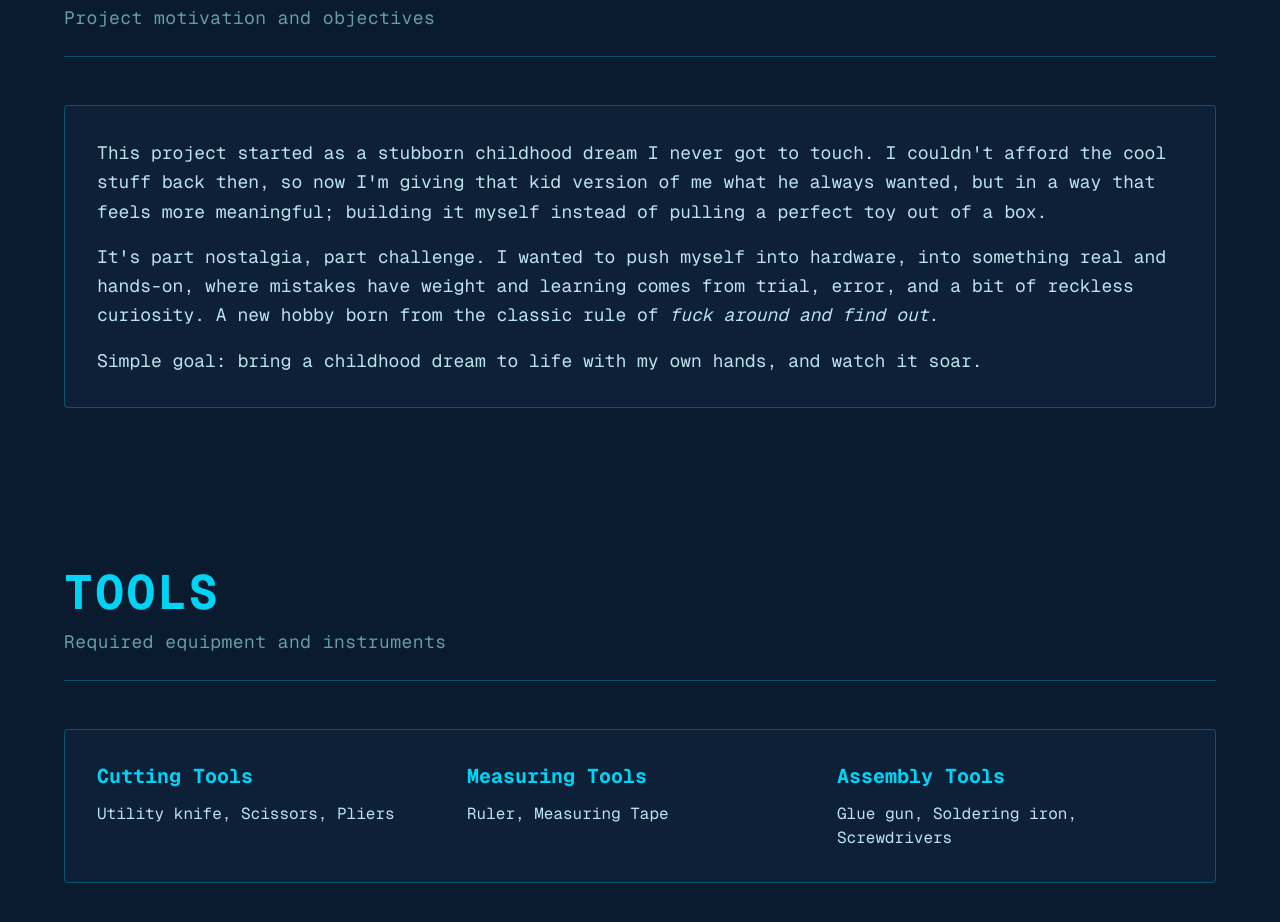
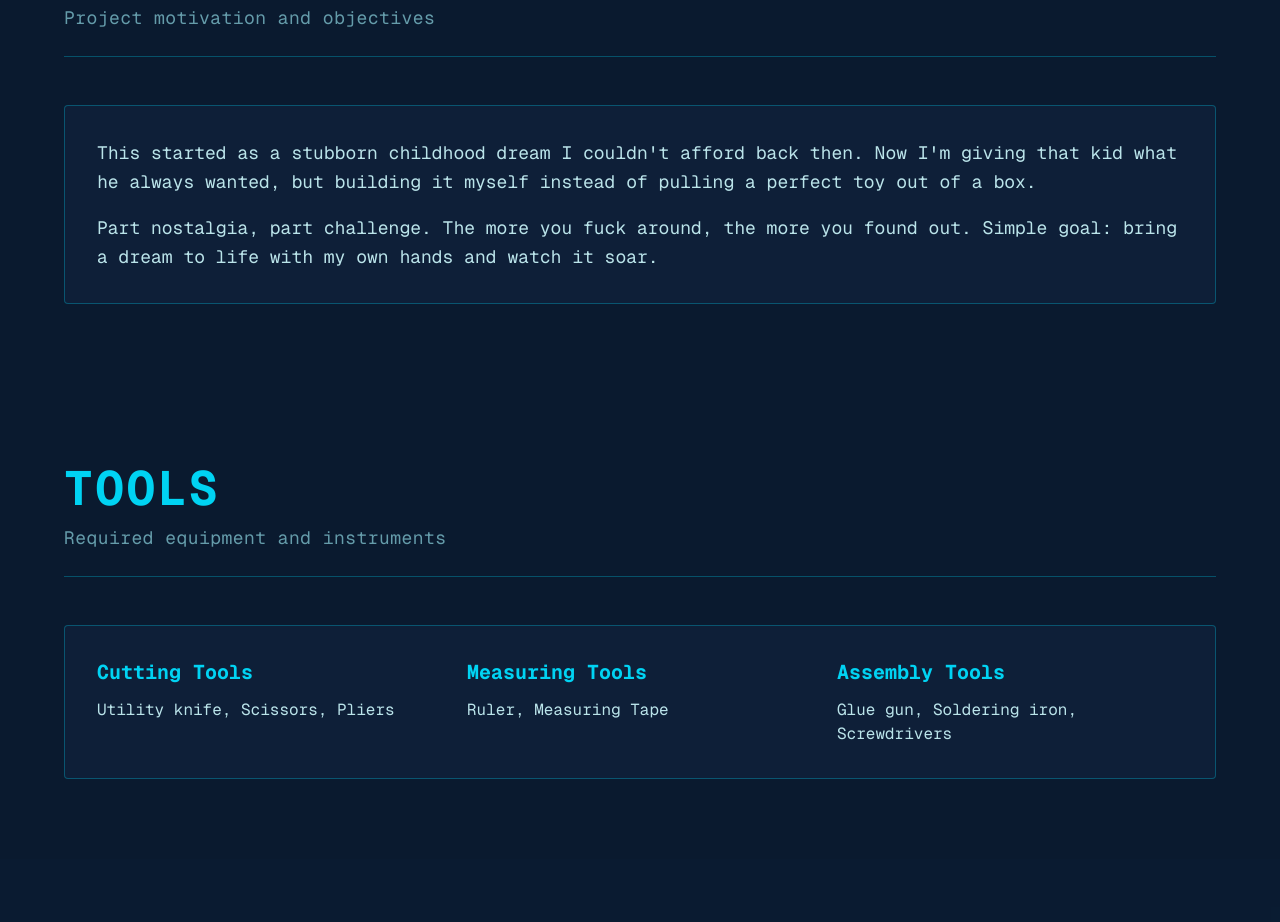
Before and after one commit to danishayman/f22-raptor, a Next.js app: page / in a window 1280 px wide. Shown: the part 1000-1922 px from the top of the page. Built offline with nearby package versions, Linux system fonts and the light colour scheme.

Commit message:
feat: add 'Why I Built This' section component with project motivation content

```diff
--- a/components/sections/WhyIBuiltThis.tsx
+++ b/components/sections/WhyIBuiltThis.tsx
@@ -7,15 +7,12 @@ export default function WhyIBuiltThisSection() {
       <div className="container mx-auto max-w-6xl">
         <SectionHeader title="Why I Built This" subtitle="Project motivation and objectives" />
         <TextBlock>
-            <p className="mb-4">
-            This project started as a stubborn childhood dream I never got to touch. I couldn&apos;t afford the cool stuff back then, so now I&apos;m giving that kid version of me what he always wanted, but in a way that feels more meaningful; building it myself instead of pulling a perfect toy out of a box.
-            </p>
-            <p className="mb-4">
-            It&apos;s part nostalgia, part challenge. I wanted to push myself into hardware, into something real and hands-on, where mistakes have weight and learning comes from trial, error, and a bit of reckless curiosity. A new hobby born from the classic rule of <em>fuck around and find out</em>.
-            </p>
-            <p>
-            Simple goal: bring a childhood dream to life with my own hands, and watch it soar.
-            </p>
+          <p className="mb-4">
+            This started as a stubborn childhood dream I couldn&apos;t afford back then. Now I&apos;m giving that kid what he always wanted, but building it myself instead of pulling a perfect toy out of a box.
+          </p>
+          <p>
+            Part nostalgia, part challenge. The more you fuck around, the more you found out. Simple goal: bring a dream to life with my own hands and watch it soar.
+          </p>
         </TextBlock>
       </div>
     </section>
```
